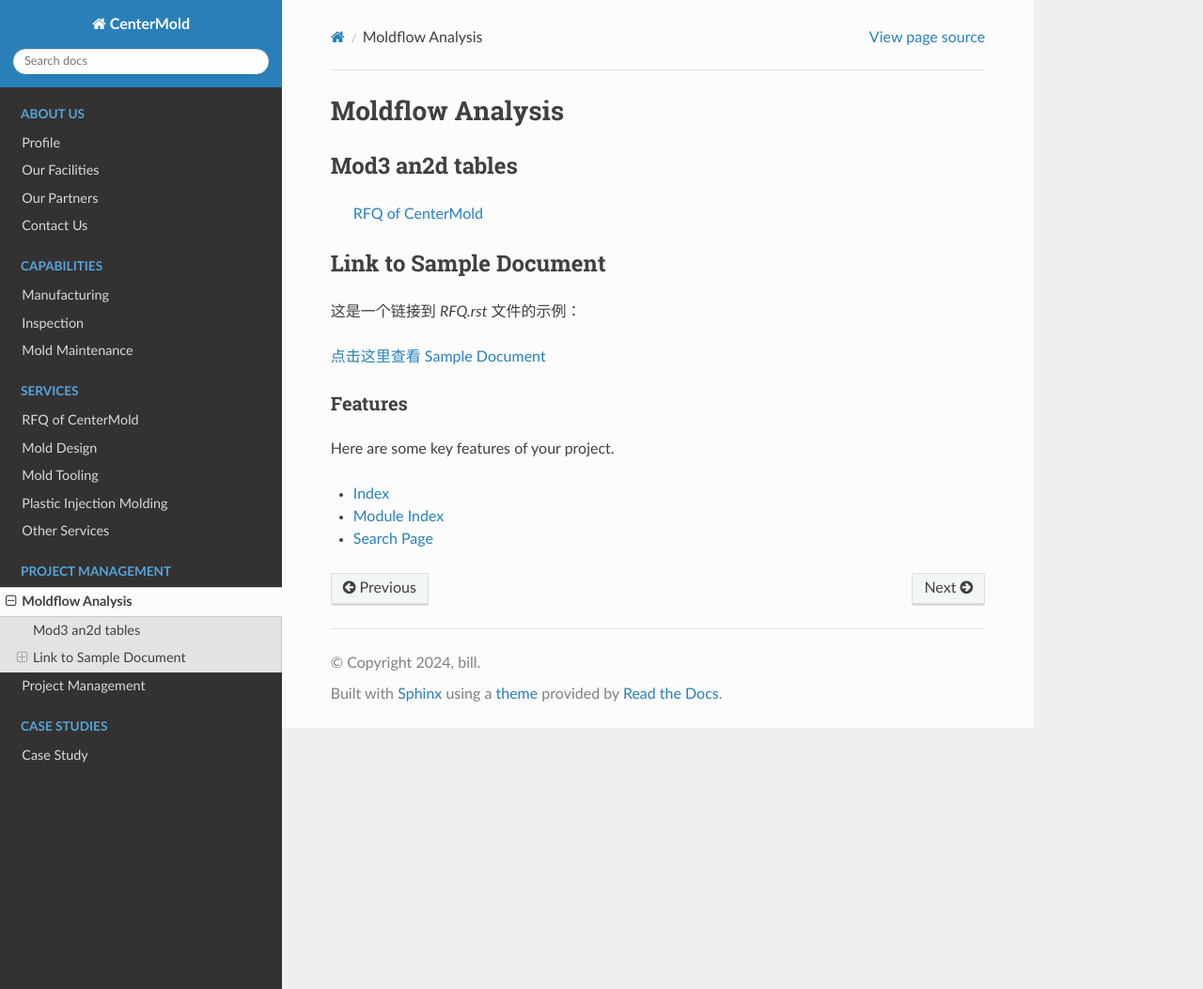
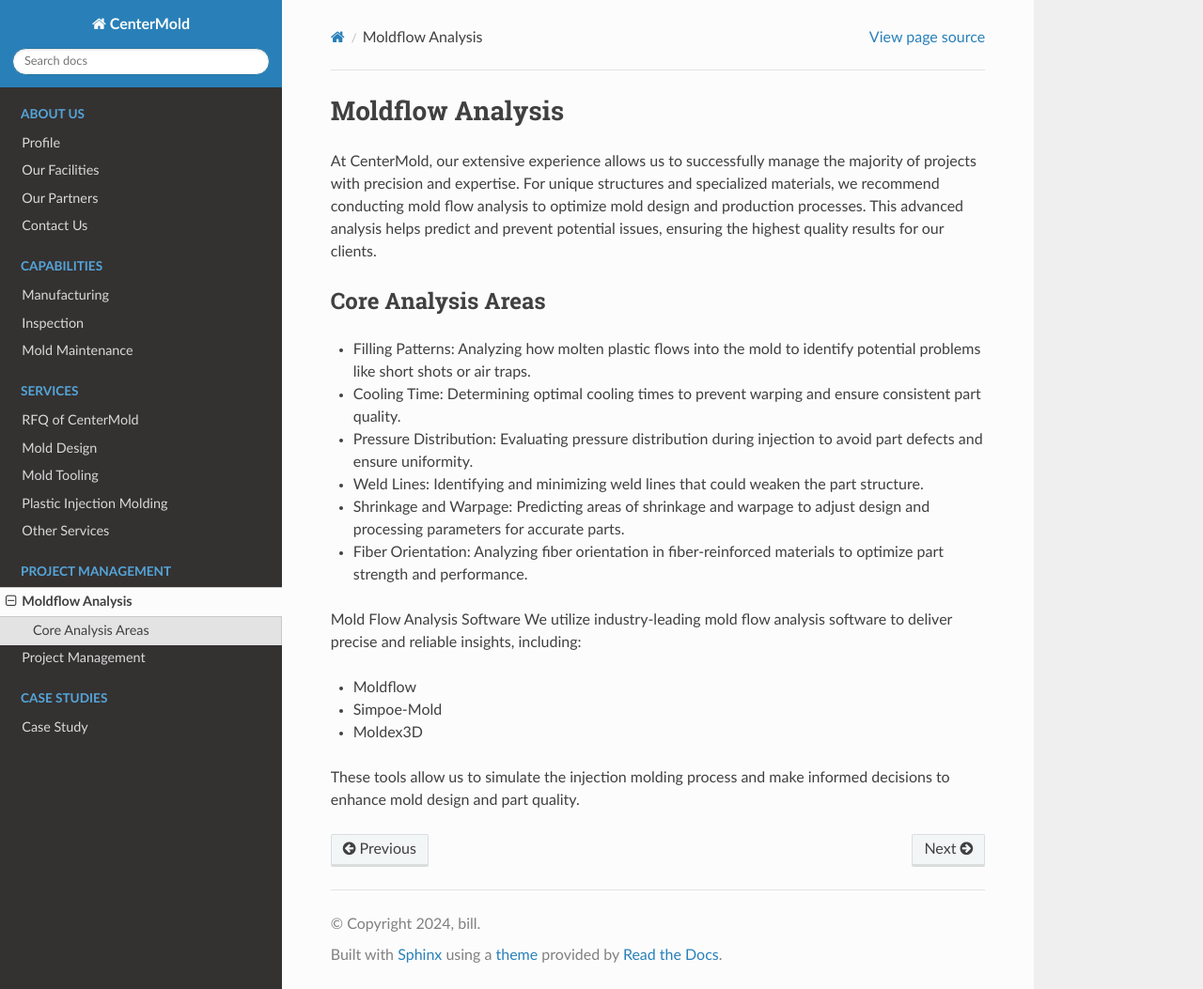
Before and after one commit to paultang/centermold, a Sphinx documentation site: the page built from source/Moldflow.rst, in a window 1280 px wide and 1053 px high. Shown: the whole window at 94% size. Built offline with Sphinx 7.4.7 and the Read the Docs theme 2.0.0, drawn with Linux system fonts in a browser that asks for light colours.

Commit message:
Update Moldflow.rst

```diff
--- a/source/Moldflow.rst
+++ b/source/Moldflow.rst
@@ -5,31 +5,22 @@
 =======================
 Moldflow Analysis
 =======================
+At CenterMold, our extensive experience allows us to successfully manage the majority of projects with precision and expertise. For unique structures and specialized materials, we recommend conducting mold flow analysis to optimize mold design and production processes. This advanced analysis helps predict and prevent potential issues, ensuring the highest quality results for our clients.
 
+Core Analysis Areas
+---------------------
+- Filling Patterns: Analyzing how molten plastic flows into the mold to identify potential problems like short shots or air traps.
+- Cooling Time: Determining optimal cooling times to prevent warping and ensure consistent part quality.
+- Pressure Distribution: Evaluating pressure distribution during injection to avoid part defects and ensure uniformity.
+- Weld Lines: Identifying and minimizing weld lines that could weaken the part structure.
+- Shrinkage and Warpage: Predicting areas of shrinkage and warpage to adjust design and processing parameters for accurate parts.
+- Fiber Orientation: Analyzing fiber orientation in fiber-reinforced materials to optimize part strength and performance.
 
-Mod3 an2d tables
-==================
+Mold Flow Analysis Software
+We utilize industry-leading mold flow analysis software to deliver precise and reliable insights, including:
 
-    :doc:`RFQ`
+- Moldflow
+- Simpoe-Mold
+- Moldex3D
 
-
-Link to Sample Document
-=======================
-
-这是一个链接到 `RFQ.rst` 文件的示例：
-
-`点击这里查看 Sample Document <RFQ.rst>`_
-
-
-
-Features
---------
-
-Here are some key features of your project.
-
-
-* :ref:`genindex`
-* :ref:`modindex`
-* :ref:`search`
-
-.. :hidden:
+These tools allow us to simulate the injection molding process and make informed decisions to enhance mold design and part quality.
```
